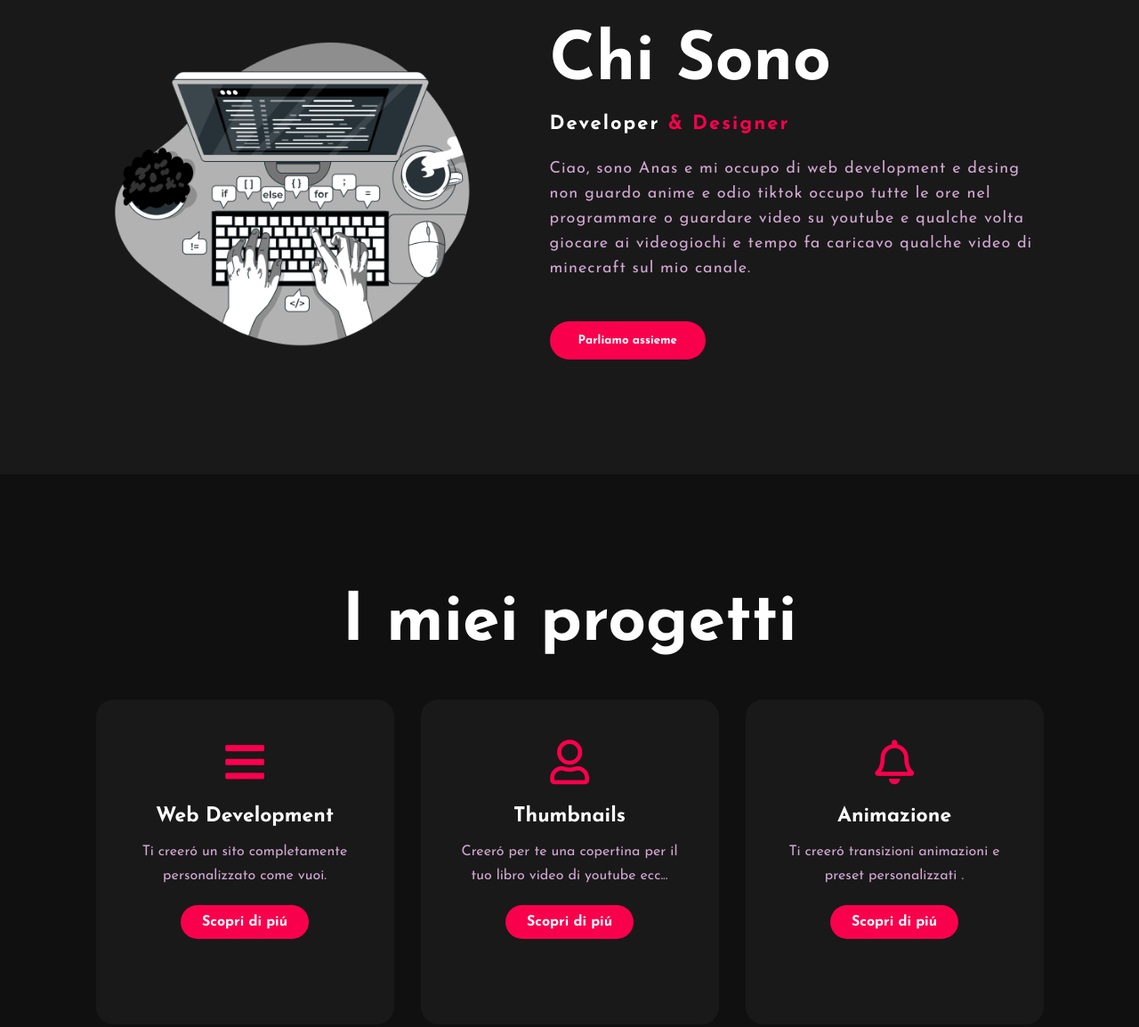
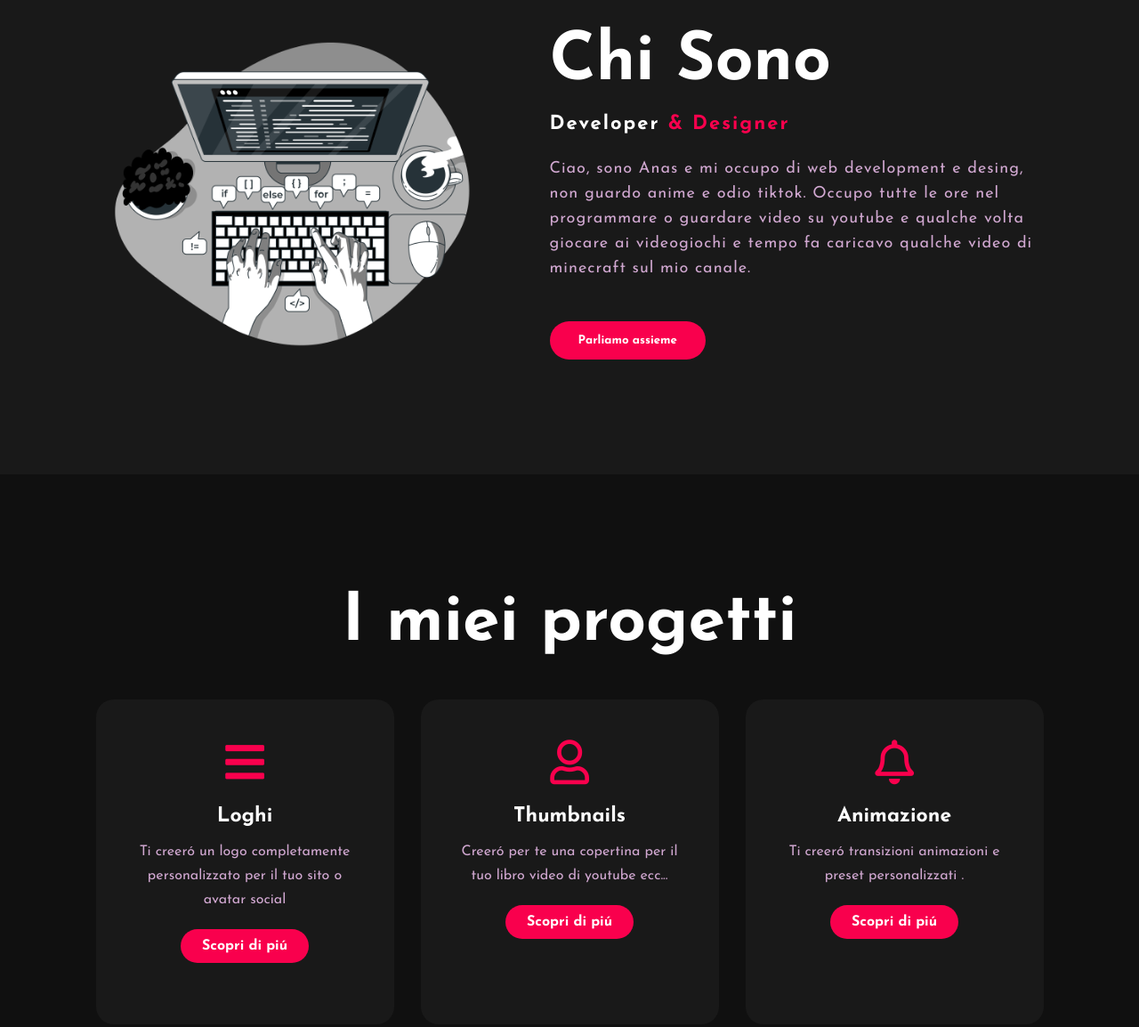
Before and after one commit to Anastusio/anastusioh, a plain HTML site: page index.html in a window 1280 px wide. Shown: the part 897-2051 px from the top of the page at 89% size. Drawn offline with Linux system fonts and the light colour scheme.

Commit message:
Cambiato il servizio da creazione di siti a creazione di luoghi

```diff
--- a/index.html
+++ b/index.html
@@ -49,7 +49,7 @@
 			<div class="about-text">
 				<h2>Chi Sono</h2>
 				<h5>Developer <span>& Designer</span></h5>
-				<p>Ciao, sono Anas e mi occupo di web development e desing non guardo anime e odio tiktok occupo
+				<p>Ciao, sono Anas e mi occupo di web development e desing, non guardo anime e odio tiktok. Occupo
 					tutte le ore nel programmare o guardare video su youtube e qualche volta giocare ai videogiochi e
 					tempo fa caricavo qualche video di minecraft sul mio canale.</p>
 				<a href="https://discord.gg/Xr4HUqTACZ" target="_blank">
@@ -67,9 +67,9 @@
 		<div class="box">
 			<div class="card">
 				<i class="fas fa-bars"></i>
-				<h5>Web Development</h5>
+				<h5>Loghi</h5>
 				<div class="pra">
-					<p>Ti creeró un sito completamente personalizzato come vuoi.</p>
+					<p>Ti creeró un logo completamente personalizzato per il tuo sito o avatar social</p>
 					<p style="text-align: center;">
 						<a class="button disable">Scopri di piú</a>
 					</p>
```
